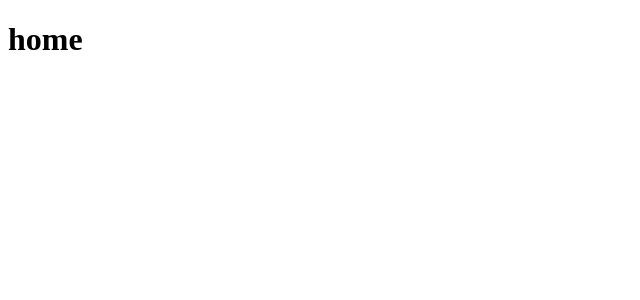
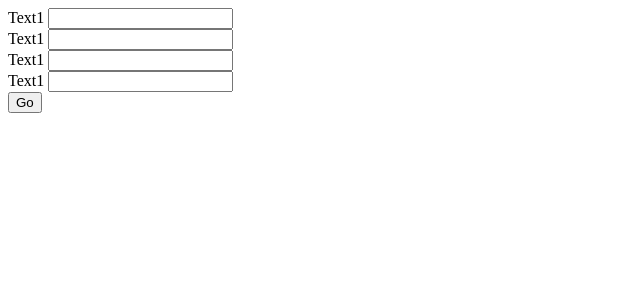
Before and after one commit to chiperiandrei/XRS, a React (Create React App) app in the folder xrs-front-end/: page / in a window 1280 px wide. Shown: the top 300 px of the page, without its empty margins (0-640 px from the left). Built offline with nearby package versions, Linux system fonts and the light colour scheme.

Commit message:
added todos

```diff
--- a/xrs-front-end/src/components/Home.js
+++ b/xrs-front-end/src/components/Home.js
@@ -1,7 +1,18 @@
 import React from "react";
 
 const Home = props =>{
-    let content = (<h1>home</h1>);
-    return content;
+    function check_if_is_uploaded() {
+        //TODO : api to check if config already exists
+    }
+    function upload_config_to_server(){
+        //TODO : upload cfg to server
+    }
+    return <form>
+        Text1 <input type="text"/><br/>
+        Text1 <input type="text"/><br/>
+        Text1 <input type="email"/><br/>
+        Text1 <input type="text"/><br/>
+        <input type="submit" value="Go"/>
+    </form>;
 };
 export default Home;
--- a/xrs-front-end/src/components/Login.js
+++ b/xrs-front-end/src/components/Login.js
@@ -1,7 +1,6 @@
 import React from "react";
 
 const Login = props =>{
-    let content = (<h1>login</h1>);
-    return content;
+    return <h1>login</h1>;
 };
 export default Login;
--- a/xrs-front-end/src/components/NotFound.js
+++ b/xrs-front-end/src/components/NotFound.js
@@ -1,7 +1,6 @@
 import React from "react";
 
 const NotFound = props =>{
-    let content = (<h1>ERROR 404</h1>);
-    return content;
+    return <h1>not found, error 404</h1>;
 };
 export default NotFound;
```
